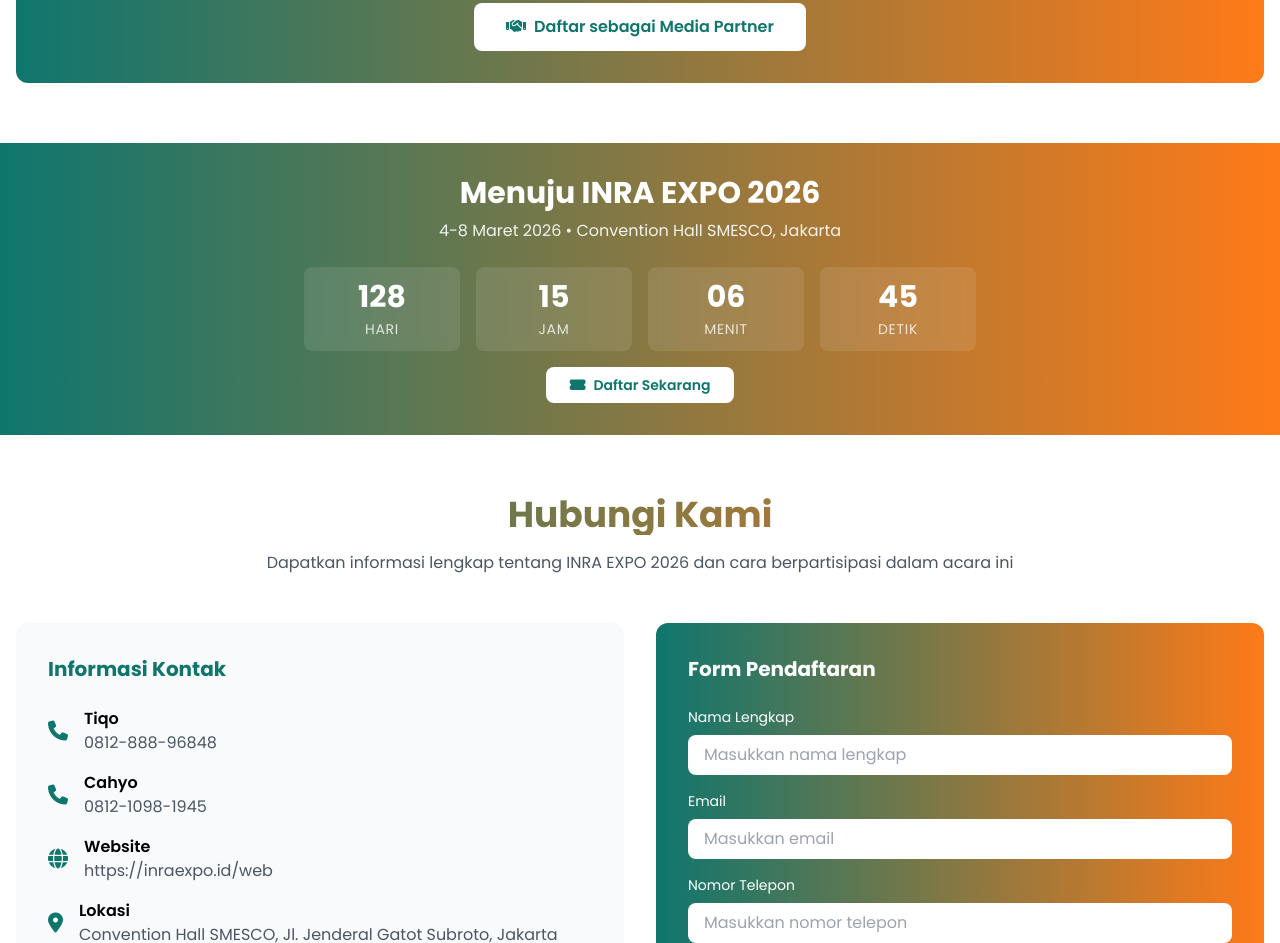
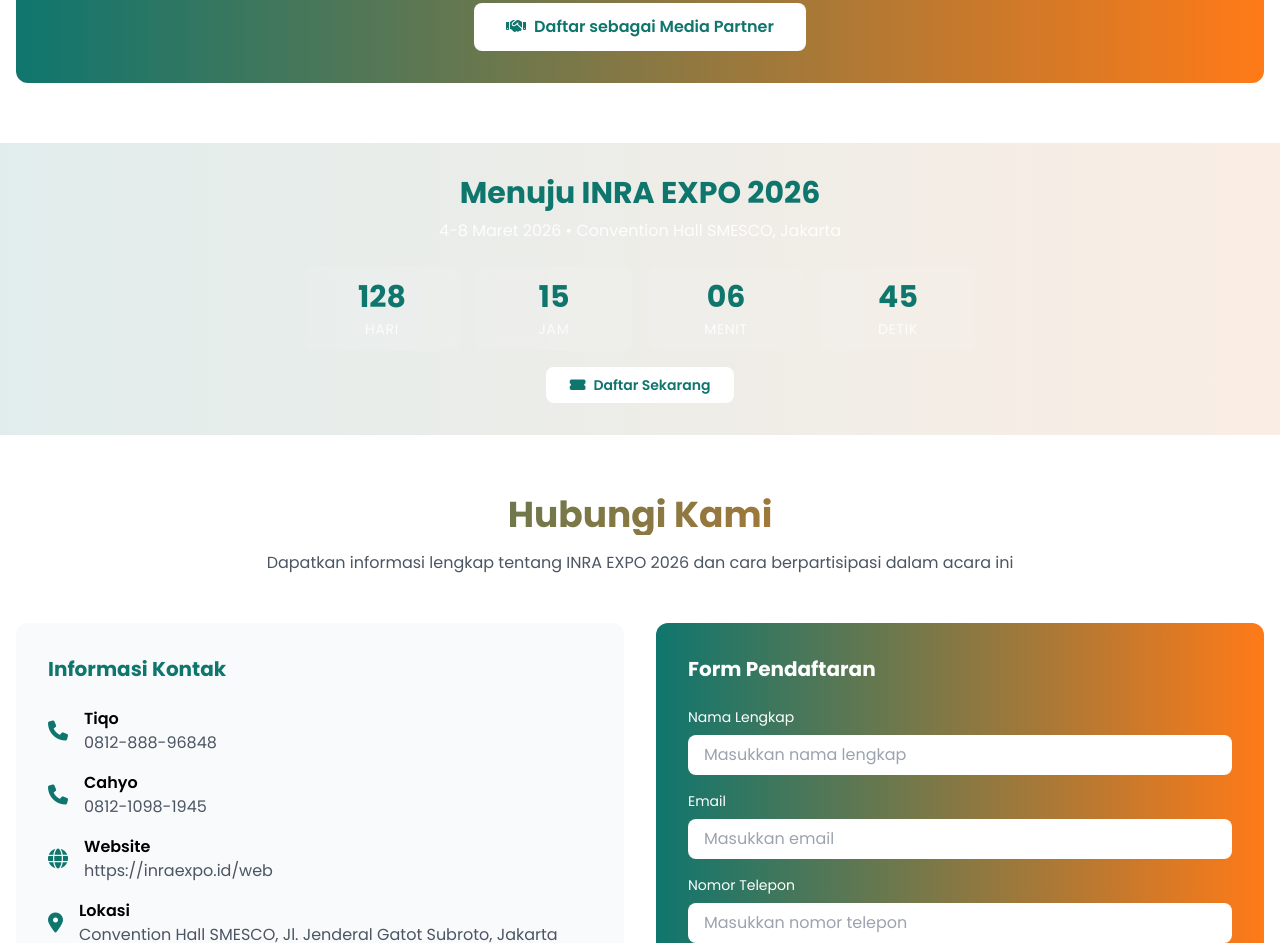
Before and after one commit to edipurwanto1988/inara, a plain HTML site: page index.html in a window 1280 px wide. Shown: the part 10033-10976 px from the top of the page. Drawn offline with nearby package versions, Linux system fonts and the light colour scheme.

Commit message:
Update countdown section background to match Tujuan INRA EXPO 2026 section

```diff
--- a/index.html
+++ b/index.html
@@ -1563,7 +1563,7 @@
     </section>
 
     <!-- Countdown Section -->
-    <section id="countdown" class="py-8 bg-gradient-to-r from-[#0f766e] to-[#ff7a18] text-white">
+    <section id="countdown" class="py-8 bg-gradient-to-r from-[#0f766e]/10 to-[#ff7a18]/10 text-[#0f766e]">
         <div class="container mx-auto px-4">
             <div class="text-center mb-6">
                 <h2 class="text-2xl md:text-3xl font-bold mb-2">Menuju INRA EXPO 2026</h2>
```
